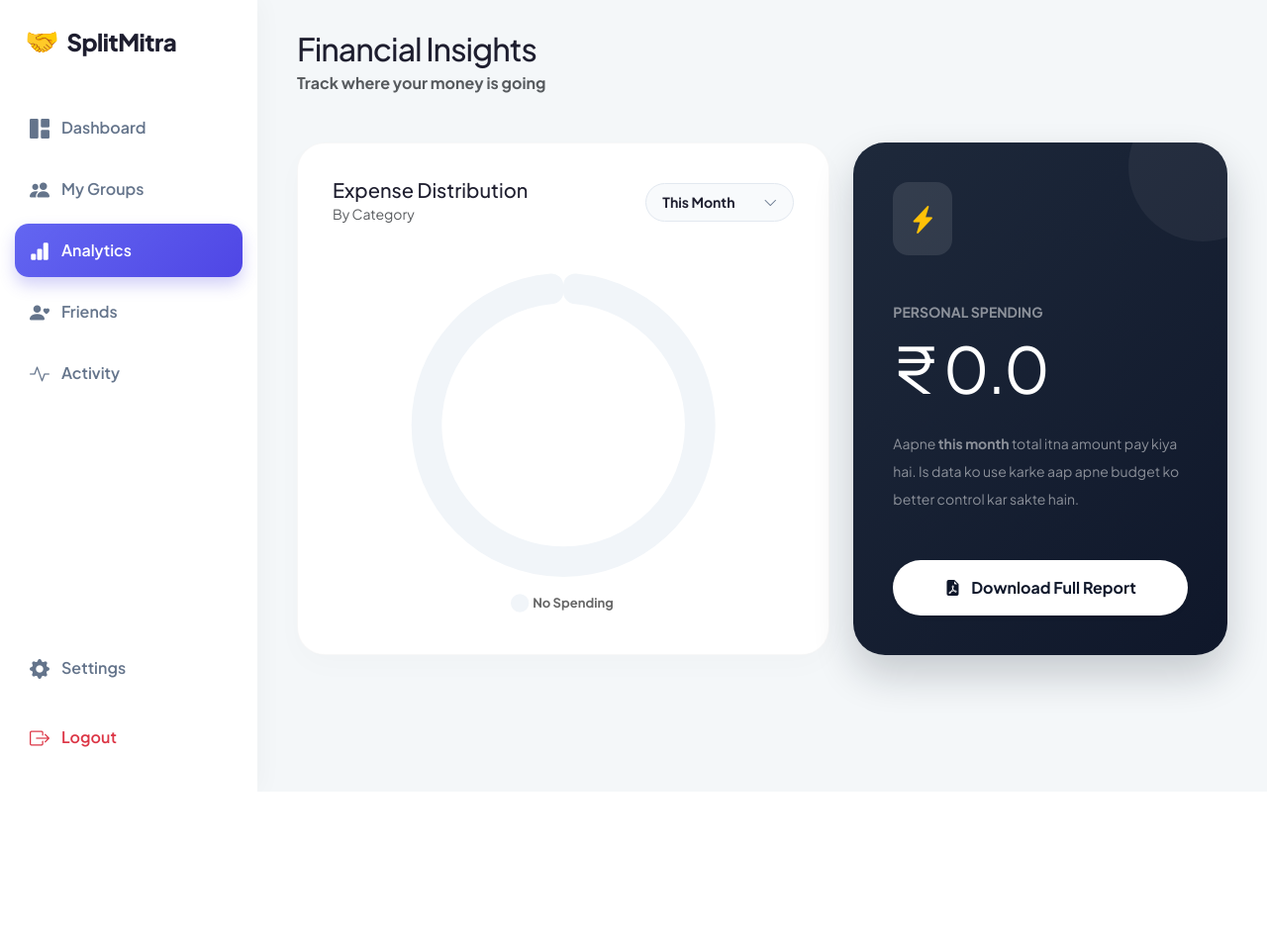
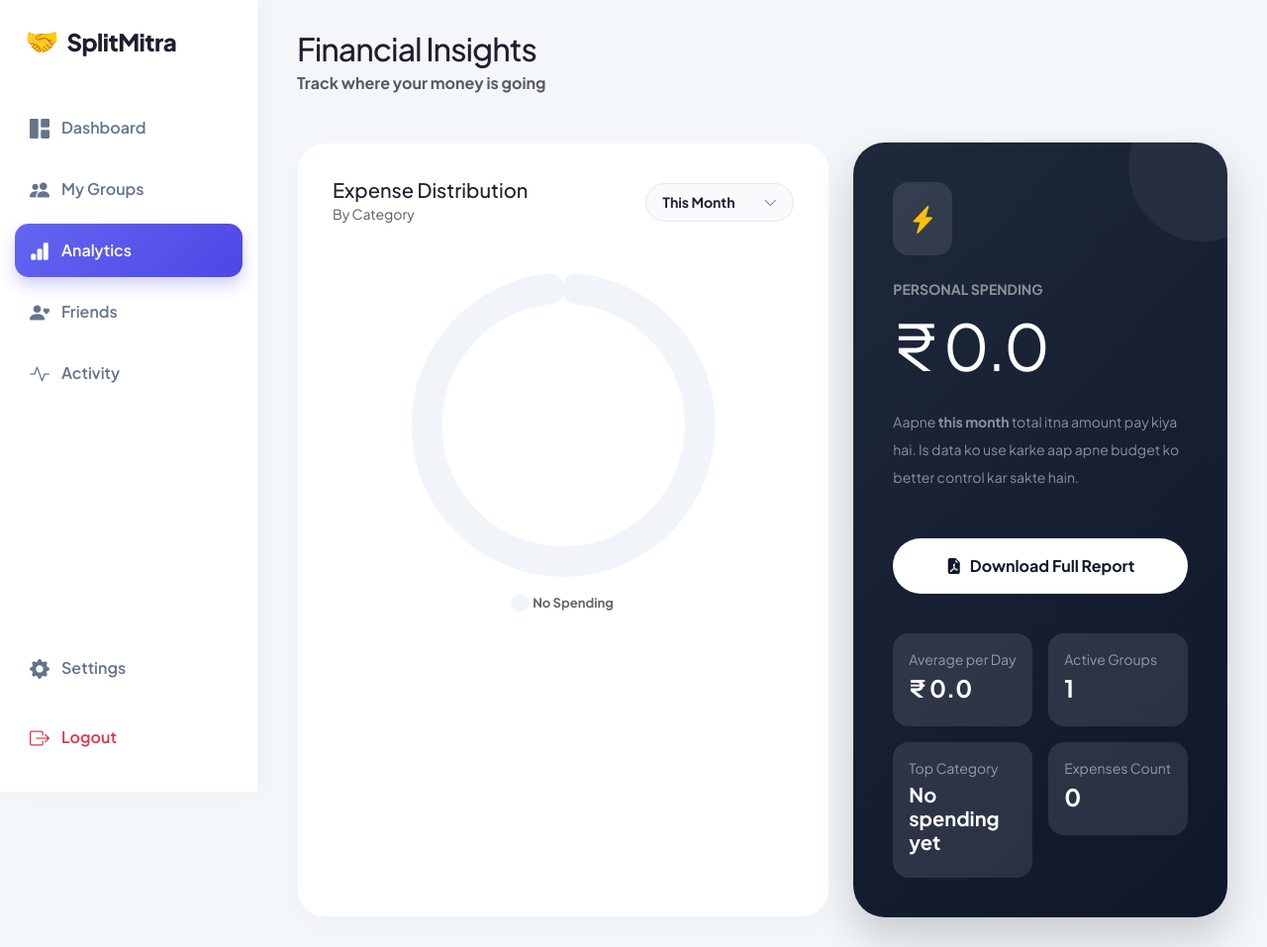
Before and after one commit to Pradip9186/SplitMitra, a Django app: page /analytics/ in a window 1280 px wide. Shown: the whole page at 99% size. Before the commit the page ends 800 px from the top, so only its background shows below. Run offline with Django 5.2, Linux system fonts and the light colour scheme; a user stored in the database is signed in; tables that the repository leaves empty hold one stand-in row (values such as "Sample post"); some libraries are stand-ins or nearby versions.

Commit message:
Final update: frontend, backend, templates, analytics, database changes

```diff
--- a/expenses/views.py
+++ b/expenses/views.py
@@ -10,13 +10,18 @@ from datetime import timedelta, datetime
 import string
 import random
 
-# ✅ NAYE IMPORTS FOR QR CODE & INLINE EMAIL
+# ✅ NAYE IMPORTS FOR QR CODE, PDF EXPORT, & INLINE EMAIL
 import qrcode
 import io
 import base64
 from django.core.mail import EmailMultiAlternatives, send_mail
 from email.mime.image import MIMEImage
-from django.http import JsonResponse
+from django.http import JsonResponse, HttpResponse
+from reportlab.lib.pagesizes import letter
+from reportlab.lib.styles import getSampleStyleSheet, ParagraphStyle
+from reportlab.platypus import SimpleDocTemplate, Paragraph, Spacer, Table, TableStyle
+from reportlab.lib import colors
+from reportlab.lib.units import inch
 import json
 
 # --- 1. LOGIN VIEW ---
@@ -430,7 +435,7 @@ def logout_view(request):
 def my_groups(request):
     if not request.user.is_authenticated:
         return redirect('login')
-    user_groups = Group.objects.filter(members=request.user).order_by('-created_at')
+    user_groups = Group.objects.filter(members=request.user, is_archived=False).order_by('-created_at')
     return render(request, 'my_groups.html', {'groups': user_groups})
 
 # --- 10. ANALYTICS VIEW ---
@@ -463,15 +468,181 @@ def analytics_view(request):
         category_data.append(float(amount))
 
     total_spent = sum(category_data)
+    total_expenses_count = expenses.count()
+    active_groups = Group.objects.filter(members=request.user, is_archived=False).count()
+    days_period = 1
+    if time_filter == 'week':
+        days_period = 7
+    elif time_filter == 'month':
+        days_period = 30
+    elif time_filter == 'year':
+        days_period = 365
+    else:
+        earliest = expenses.order_by('date').first()
+        days_period = max((timezone.now().date() - earliest.date).days + 1, 1) if earliest else 1
+
+    average_per_day = round(total_spent / days_period, 2) if days_period else 0.0
+    top_category_label = 'No spending yet'
+    if category_data and max(category_data) > 0:
+        top_category_index = category_data.index(max(category_data))
+        top_category_label = category_labels[top_category_index]
 
     context = {
         'category_labels': category_labels,
         'category_data': category_data,
         'total_spent': total_spent,
         'current_filter': time_filter,
-        'filter_label': filter_label
+        'filter_label': filter_label,
+        'average_per_day': average_per_day,
+        'active_groups': active_groups,
+        'top_category_label': top_category_label,
+        'total_expenses_count': total_expenses_count,
     }
     return render(request, 'analytics.html', context)
+
+# --- 11. ANALYTICS DOWNLOAD PDF ---
+def analytics_download_pdf(request):
+    if not request.user.is_authenticated:
+        return redirect('login')
+
+    time_filter = request.GET.get('filter', 'month')
+    now = timezone.now().date()
+    expenses = Expense.objects.filter(paid_by=request.user, is_settlement=False)
+
+    if time_filter == 'week':
+        expenses = expenses.filter(date__gte=now - timedelta(days=7))
+        filter_label = 'This Week'
+    elif time_filter == 'month':
+        expenses = expenses.filter(date__gte=now - timedelta(days=30))
+        filter_label = 'This Month'
+    elif time_filter == 'year':
+        expenses = expenses.filter(date__gte=now - timedelta(days=365))
+        filter_label = 'This Year'
+    else:
+        filter_label = 'All Time'
+
+    categories = ['home', 'trip', 'couple', 'personal', 'business', 'office', 'sports', 'others']
+    category_labels = ['Home', 'Trip', 'Couple', 'Personal', 'Business', 'Office', 'Sports', 'Others']
+    category_data = []
+
+    for cat in categories:
+        amount = expenses.filter(group__category=cat).aggregate(Sum('amount'))['amount__sum'] or 0
+        category_data.append(float(amount))
+
+    active_groups = Group.objects.filter(members=request.user, is_archived=False).count()
+    top_category_label = 'No spending yet'
+    if category_data and max(category_data) > 0:
+        top_category_index = category_data.index(max(category_data))
+        top_category_label = category_labels[top_category_index]
+
+    group_totals = []
+    for group in Group.objects.filter(members=request.user, is_archived=False):
+        group_amount = expenses.filter(group=group).aggregate(Sum('amount'))['amount__sum'] or 0
+        if group_amount > 0:
+            group_totals.append((group.name, float(group_amount)))
+
+    total_spent = sum(category_data)
+    total_expenses_count = expenses.count()
+    recent_expenses = expenses.select_related('group').order_by('-date')[:50]
+
+    buffer = io.BytesIO()
+    doc = SimpleDocTemplate(buffer, pagesize=letter, rightMargin=40, leftMargin=40, topMargin=40, bottomMargin=40)
+    styles = getSampleStyleSheet()
+    title_style = ParagraphStyle(
+        'titleStyle', parent=styles['Heading1'], fontSize=20, leading=24, spaceAfter=14
+    )
+    header_style = ParagraphStyle(
+        'headerStyle', parent=styles['Heading2'], fontSize=14, leading=18, spaceAfter=10
+    )
+    normal_style = ParagraphStyle('normalStyle', parent=styles['Normal'], fontSize=10, leading=14)
+
+    elements = []
+    elements.append(Paragraph('SplitMitra Financial Report', title_style))
+    elements.append(Paragraph(f'Report generated for: {request.user.first_name or request.user.username}', normal_style))
+    elements.append(Paragraph(f'Period: {filter_label}', normal_style))
+    elements.append(Paragraph(f'Date: {timezone.now().strftime("%Y-%m-%d %H:%M")}', normal_style))
+    elements.append(Spacer(1, 16))
+
+    summary_data = [
+        ['Metric', 'Value'],
+        ['Total Spent', f'₹ {total_spent:.2f}'],
+        ['Expenses Count', str(total_expenses_count)],
+        ['Active Groups', str(Group.objects.filter(members=request.user, is_archived=False).count())],
+        ['Top Category', top_category_label if total_spent > 0 else 'N/A'],
+    ]
+    summary_table = Table(summary_data, colWidths=[3*inch, 3*inch], hAlign='LEFT')
+    summary_table.setStyle(TableStyle([
+        ('BACKGROUND', (0, 0), (-1, 0), colors.HexColor('#4f46e5')),
+        ('TEXTCOLOR', (0, 0), (-1, 0), colors.white),
+        ('GRID', (0, 0), (-1, -1), 0.5, colors.grey),
+        ('BACKGROUND', (0, 1), (-1, -1), colors.whitesmoke),
+        ('FONTNAME', (0, 0), (-1, -1), 'Helvetica-Bold'),
+        ('ALIGN', (0, 0), (-1, -1), 'LEFT'),
+    ]))
+    elements.append(summary_table)
+    elements.append(Spacer(1, 20))
+
+    elements.append(Paragraph('Category Breakdown', header_style))
+    category_table_data = [['Category', 'Amount (₹)']]
+    for label, amount in zip(category_labels, category_data):
+        category_table_data.append([label, f'{amount:.2f}'])
+    category_table = Table(category_table_data, colWidths=[3*inch, 3*inch], hAlign='LEFT')
+    category_table.setStyle(TableStyle([
+        ('BACKGROUND', (0, 0), (-1, 0), colors.HexColor('#0f172a')),
+        ('TEXTCOLOR', (0, 0), (-1, 0), colors.white),
+        ('GRID', (0, 0), (-1, -1), 0.5, colors.lightgrey),
+        ('BACKGROUND', (0, 1), (-1, -1), colors.HexColor('#f8fafc')),
+        ('FONTNAME', (0, 0), (-1, -1), 'Helvetica'),
+        ('ALIGN', (1, 1), (-1, -1), 'RIGHT'),
+    ]))
+    elements.append(category_table)
+    elements.append(Spacer(1, 20))
+
+    if group_totals:
+        elements.append(Paragraph('Spending by Group', header_style))
+        group_table_data = [['Group', 'Amount (₹)']]
+        for name, amount in group_totals:
+            group_table_data.append([name, f'{amount:.2f}'])
+        group_table = Table(group_table_data, colWidths=[3*inch, 3*inch], hAlign='LEFT')
+        group_table.setStyle(TableStyle([
+            ('BACKGROUND', (0, 0), (-1, 0), colors.HexColor('#1e293b')),
+            ('TEXTCOLOR', (0, 0), (-1, 0), colors.white),
+            ('GRID', (0, 0), (-1, -1), 0.5, colors.lightgrey),
+            ('BACKGROUND', (0, 1), (-1, -1), colors.HexColor('#f8fafc')),
+            ('FONTNAME', (0, 0), (-1, -1), 'Helvetica'),
+            ('ALIGN', (1, 1), (-1, -1), 'RIGHT'),
+        ]))
+        elements.append(group_table)
+        elements.append(Spacer(1, 20))
+
+    if recent_expenses.exists():
+        elements.append(Paragraph('Recent Expense Details', header_style))
+        expenses_table_data = [['Date', 'Group', 'Category', 'Description', 'Amount (₹)']]
+        for expense in recent_expenses:
+            expenses_table_data.append([
+                expense.date.strftime('%Y-%m-%d'),
+                expense.group.name,
+                expense.group.get_category_display(),
+                expense.description,
+                f'{float(expense.amount):.2f}'
+            ])
+        expenses_table = Table(expenses_table_data, colWidths=[1*inch, 1.5*inch, 1*inch, 2*inch, 1*inch], repeatRows=1)
+        expenses_table.setStyle(TableStyle([
+            ('BACKGROUND', (0, 0), (-1, 0), colors.HexColor('#4f46e5')),
+            ('TEXTCOLOR', (0, 0), (-1, 0), colors.white),
+            ('GRID', (0, 0), (-1, -1), 0.4, colors.grey),
+            ('BACKGROUND', (0, 1), (-1, -1), colors.white),
+            ('FONTNAME', (0, 0), (-1, -1), 'Helvetica'),
+            ('ALIGN', (4, 1), (-1, -1), 'RIGHT'),
+        ]))
+        elements.append(expenses_table)
+
+    doc.build(elements)
+    buffer.seek(0)
+
+    response = HttpResponse(buffer, content_type='application/pdf')
+    response['Content-Disposition'] = f'attachment; filename="SplitMitra_Report_{time_filter}_{timezone.now().strftime("%Y%m%d")}.pdf"'
+    return response
 
 # --- 11. GROUP BALANCES LOGIC ---
 def group_balances(request, group_id):
@@ -807,47 +978,22 @@ def activity_view(request):
 
 # --- 18. DELETE/ARCHIVE GROUP (Admin Only) ---
 def delete_group(request, group_id):
-    """Delete or archive a group (admin only)"""
+    """Permanently delete a group (admin only)"""
     if not request.user.is_authenticated:
         return redirect('login')
 
     group = get_object_or_404(Group, id=group_id)
 
-    # Check if user is admin (created the group or has admin role)
     if group.created_by != request.user:
         messages.error(request, "Only group admins can delete groups!")
         return redirect('my_groups')
 
     if request.method == 'POST':
-        action = request.POST.get('action', 'archive')
-
+        action = request.POST.get('action', 'delete')
         if action == 'delete':
-            # Soft delete - archive the group
-            group.is_archived = True
-            group.save()
-
-            # Log activity
-            GroupActivity.objects.create(
-                group=group,
-                action_by=request.user,
-                action_type='group_edited',
-                description=f"Archived group: {group.name}"
-            )
-            messages.success(request, f"Group '{group.name}' has been archived successfully!")
-
-        elif action == 'restore':
-            # Restore archived group
-            group.is_archived = False
-            group.save()
-
-            GroupActivity.objects.create(
-                group=group,
-                action_by=request.user,
-                action_type='group_edited',
-                description=f"Restored group: {group.name}"
-            )
-            messages.success(request, f"Group '{group.name}' has been restored!")
-
+            group_name = group.name
+            group.delete()
+            messages.success(request, f"Group '{group_name}' has been deleted permanently.")
         return redirect('my_groups')
 
     return render(request, 'delete_group_confirm.html', {'group': group})
@@ -1590,3 +1736,47 @@ def get_expense_bills(request, expense_id):
         'total_bills': bills.count(),
         'bills': bills_data,
     })
+
+
+# --- 30. DELETE EXPENSE ---
+def delete_expense(request, expense_id):
+    """Delete an expense (admin or payer only)"""
+    if not request.user.is_authenticated:
+        return redirect('login')
+
+    expense = get_object_or_404(Expense, id=expense_id)
+    group = expense.group
+
+    # Permission checks: Only admin or the person who paid can delete
+    is_admin = group.created_by == request.user
+    is_payer = expense.paid_by == request.user
+
+    if not (is_admin or is_payer):
+        messages.error(request, "You don't have permission to delete this expense.")
+        return redirect('group_detail', group_id=group.id)
+
+    # Check if expense is already deleted
+    if expense.is_deleted:
+        messages.warning(request, "This expense has already been deleted.")
+        return redirect('group_detail', group_id=group.id)
+
+    if request.method == 'POST':
+        # Soft delete the expense
+        expense.is_deleted = True
+        expense.save()
+
+        # Log activity
+        paid_by_name = expense.paid_by.first_name or expense.paid_by.username
+        GroupActivity.objects.create(
+            group=group,
+            action_by=request.user,
+            action_type='expense_deleted',
+            description=f"Deleted expense: '{expense.description}' (₹{expense.amount}) paid by {paid_by_name}",
+            related_user=expense.paid_by
+        )
+
+        messages.success(request, "Expense deleted successfully!")
+        return redirect('group_detail', group_id=group.id)
+
+    # For GET requests, show confirmation
+    return render(request, 'confirm_delete_expense.html', {'expense': expense, 'group': group})
--- a/requirements.txt
+++ b/requirements.txt
@@ -0,0 +1,2 @@
+Django==6.0.4
+reportlab==4.4.10
--- a/splitmitra/urls.py
+++ b/splitmitra/urls.py
@@ -14,10 +14,12 @@ from expenses.views import (
     logout_view,
     create_group,
     add_expense,
+    delete_expense,
     group_detail,
     add_member,
     my_groups,
     analytics_view,
+    analytics_download_pdf,
     profile_view,
     group_balances,
     settle_up,
@@ -63,6 +65,7 @@ urlpatterns = [
     path('dashboard/', dashboard, name='dashboard'),
     path('my-groups/', my_groups, name='my_groups'),
     path('analytics/', analytics_view, name='analytics'),
+    path('analytics/download-report/', analytics_download_pdf, name='analytics_download_pdf'),
     path('profile/', profile_view, name='profile'),
     path('settings/', settings_view, name='settings'),
     path('activity/', activity_view, name='activity'),
@@ -81,6 +84,7 @@ urlpatterns = [
     # --- Group & Expense Management ---
     path('create-group/', create_group, name='create_group'),
     path('add-expense/', add_expense, name='add_expense'),
+    path('expense/<int:expense_id>/delete/', delete_expense, name='delete_expense'),
     path('group/<int:group_id>/add-member/', add_member, name='add_member'),
 
     # ✅ ADVANCED GROUP MANAGEMENT URLS
--- a/templates/analytics.html
+++ b/templates/analytics.html
@@ -196,9 +196,35 @@
                 <h1 class="display-3 fw-800 mb-4" style="letter-spacing: -2px;">₹ {{ total_spent|floatformat:1 }}</h1>
                 <p class="opacity-50 small mb-5 lh-lg">Aapne <strong>{{ filter_label|lower }}</strong> total itna amount pay kiya hai. Is data ko use karke aap apne budget ko better control kar sakte hain.</p>
 
-                <button class="btn btn-download rounded-pill py-3 px-4 shadow-sm w-100">
+                <a href="{% url 'analytics_download_pdf' %}?filter={{ current_filter }}" class="btn btn-download rounded-pill py-3 px-4 shadow-sm w-100 text-decoration-none d-inline-flex align-items-center justify-content-center">
                     <i class="bi bi-file-earmark-pdf-fill me-2"></i> Download Full Report
-                </button>
+                </a>
+                <div class="row g-3 mt-4 text-white">
+                    <div class="col-6">
+                        <div class="bg-white bg-opacity-10 rounded-4 p-3">
+                            <p class="small text-white-50 mb-1">Average per Day</p>
+                            <h4 class="fw-bold">₹ {{ average_per_day|floatformat:1 }}</h4>
+                        </div>
+                    </div>
+                    <div class="col-6">
+                        <div class="bg-white bg-opacity-10 rounded-4 p-3">
+                            <p class="small text-white-50 mb-1">Active Groups</p>
+                            <h4 class="fw-bold">{{ active_groups }}</h4>
+                        </div>
+                    </div>
+                    <div class="col-6">
+                        <div class="bg-white bg-opacity-10 rounded-4 p-3">
+                            <p class="small text-white-50 mb-1">Top Category</p>
+                            <h5 class="fw-bold">{{ top_category_label }}</h5>
+                        </div>
+                    </div>
+                    <div class="col-6">
+                        <div class="bg-white bg-opacity-10 rounded-4 p-3">
+                            <p class="small text-white-50 mb-1">Expenses Count</p>
+                            <h4 class="fw-bold">{{ total_expenses_count }}</h4>
+                        </div>
+                    </div>
+                </div>
             </div>
         </div>
     </div>
--- a/templates/delete_group_confirm.html
+++ b/templates/delete_group_confirm.html
@@ -69,9 +69,9 @@
 <body>
     <div class="premium-card">
         <div class="warning-icon">⚠️</div>
-        <h2 class="mb-2 fw-800" style="letter-spacing: -0.5px; color: #1e1e2f;">Archive Group?</h2>
+        <h2 class="mb-2 fw-800" style="letter-spacing: -0.5px; color: #1e1e2f;">Delete Group Permanently</h2>
         <p class="text-muted mb-4">
-            You're about to archive <strong>"{{ group.name }}"</strong>. This group will be hidden from your active groups list, but all data will be preserved and you can restore it anytime.
+            You are about to permanently delete <strong>"{{ group.name }}"</strong>. This action cannot be undone and all group expenses, members, bills, and activity history will be removed.
         </p>
 
         <form method="POST" class="mt-4">
@@ -79,7 +79,7 @@
             <input type="hidden" name="action" value="delete">
 
             <button type="submit" class="premium-btn btn-delete">
-                <i class="bi bi-archive me-2"></i> Yes, Archive This Group
+                <i class="bi bi-trash me-2"></i> Yes, Delete Permanently
             </button>
             <a href="{% url 'group_detail' group.id %}" class="premium-btn btn-cancel text-decoration-none">
                 <i class="bi bi-x-circle me-2"></i> Cancel
--- a/templates/index.html
+++ b/templates/index.html
@@ -100,10 +100,6 @@
             <input type="text" class="form-control border-0 rounded-end-pill shadow-sm premium-input" placeholder="Search groups...">
         </div>
         <div class="d-flex align-items-center gap-4">
-            <div class="position-relative" style="cursor: pointer;">
-                <i class="bi bi-bell-fill fs-4 text-muted"></i>
-                <span class="position-absolute top-0 start-100 translate-middle p-1 bg-danger border border-light rounded-circle"></span>
-            </div>
             <a href="{% url 'profile' %}" class="d-flex align-items-center gap-3 bg-white px-3 py-2 rounded-pill shadow-sm text-decoration-none text-dark" style="cursor: pointer;">
                 <img src="https://ui-avatars.com/api/?name={{ request.user.first_name|default:request.user.username }}&background=6366f1&color=fff" class="rounded-circle" width="36" alt="User">
                 <span class="fw-bold text-capitalize">{{ request.user.first_name|default:request.user.username }}</span>
--- a/templates/my_groups.html
+++ b/templates/my_groups.html
@@ -129,11 +129,9 @@
                             <li><a class="dropdown-item fw-600" href="{% url 'group_detail' group.id %}"><i class="bi bi-eye me-2"></i> View</a></li>
                             {% if user == group.created_by %}
                             <li><a class="dropdown-item fw-600" href="{% url 'edit_group' group.id %}"><i class="bi bi-pencil me-2"></i> Edit</a></li>
-                            <li><a class="dropdown-item fw-600" href="{% url 'generate_invite_link' group.id %}"><i class="bi bi-link-45deg me-2"></i> Invite Link</a></li>
-                            <li><a class="dropdown-item fw-600" href="{% url 'transfer_ownership' group.id %}"><i class="bi bi-arrow-left-right me-2"></i> Transfer</a></li>
                             <li><a class="dropdown-item fw-600" href="{% url 'group_activity_log' group.id %}"><i class="bi bi-clock-history me-2"></i> Activity</a></li>
                             <li><hr class="dropdown-divider"></li>
-                            <li><a class="dropdown-item fw-600 text-danger" href="{% url 'delete_group' group.id %}"><i class="bi bi-archive me-2"></i> Archive</a></li>
+                            <li><a class="dropdown-item fw-600 text-danger" href="{% url 'delete_group' group.id %}"><i class="bi bi-trash me-2"></i> Delete Group</a></li>
                             {% else %}
                             <li><a class="dropdown-item fw-600" href="{% url 'group_activity_log' group.id %}"><i class="bi bi-clock-history me-2"></i> Activity</a></li>
                             {% endif %}
```
Also changed, not shown: templates/confirm_delete_expense.html (added, +198 -0 lines), templates/group_balances.html (+0 -7 lines), templates/group_detail.html (+18 -0 lines), templates/profile.html (+9 -13 lines).
